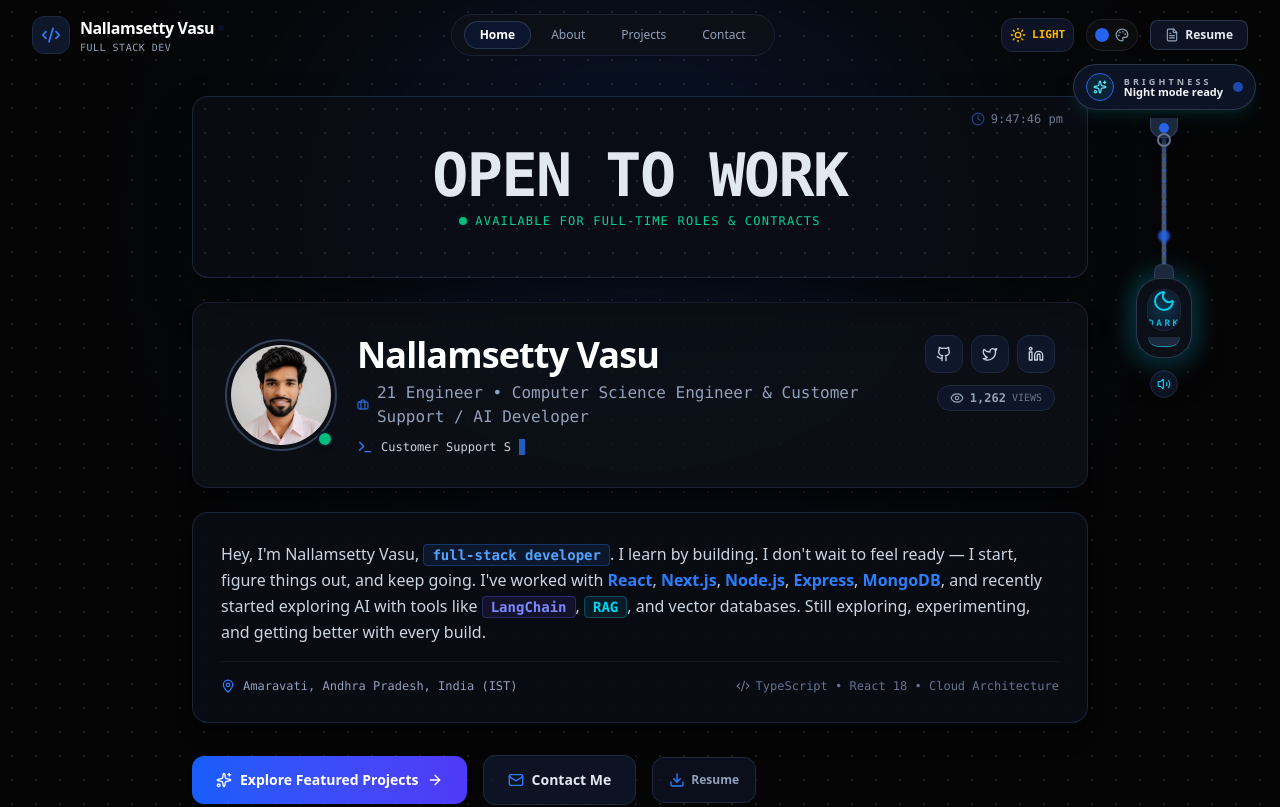
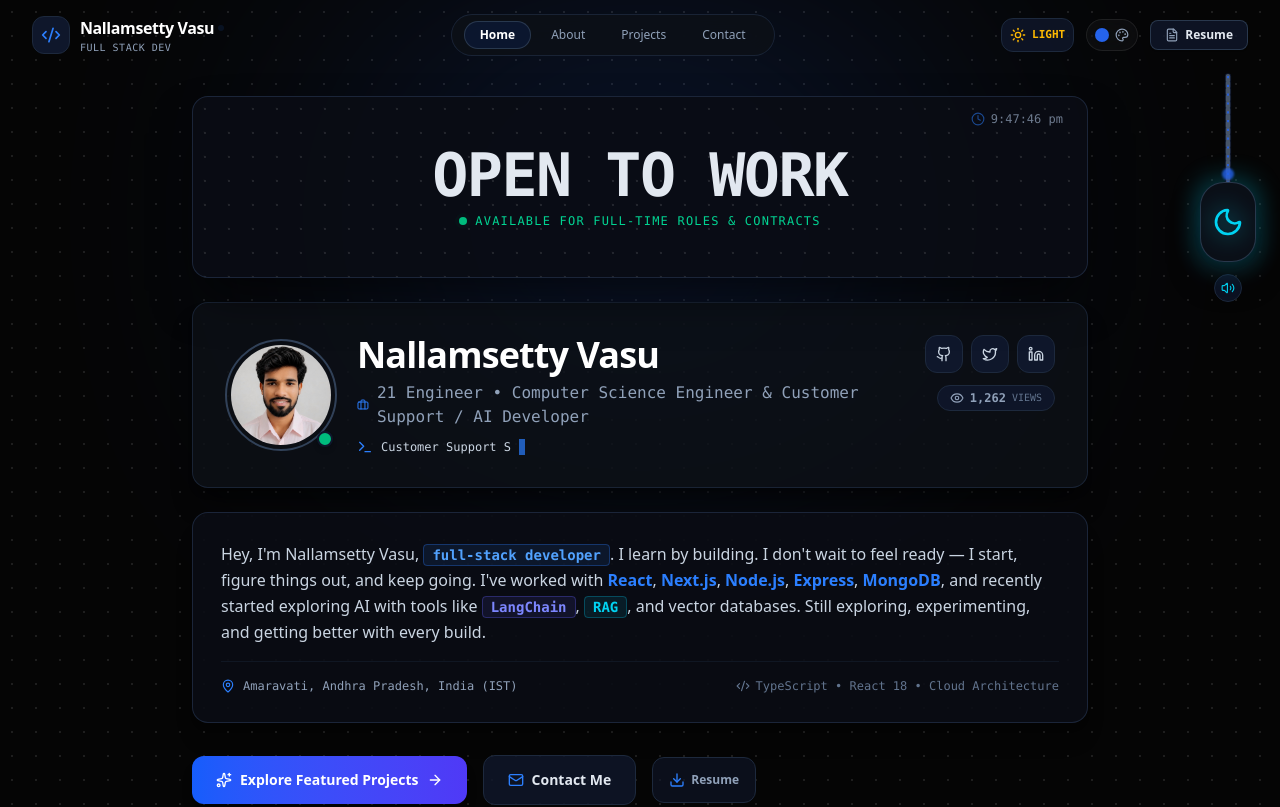
Before and after one commit to vasu-royal-2006/portfolio, a React (Vite) app: page / in a window 1280 px wide. Shown: the top 807 px of the page. Built offline with nearby package versions, Linux system fonts and the light colour scheme.

Commit message:
feat: refactor SuspendedMouseToggle component for improved functionality and styling

```diff
--- a/src/components/SuspendedMouseToggle.tsx
+++ b/src/components/SuspendedMouseToggle.tsx
@@ -1,6 +1,6 @@
 import React, { useState, useEffect } from 'react';
 import { motion, useMotionValue, useSpring, useTransform, useAnimation } from 'motion/react';
-import { Sun, Moon, Sparkles, Volume2, VolumeX } from 'lucide-react';
+import { Sun, Moon, Volume2, VolumeX } from 'lucide-react';
 import { AccentThemeConfig } from '../types';
 
 interface SuspendedMouseToggleProps {
@@ -18,33 +18,43 @@ export const SuspendedMouseToggle: React.FC<SuspendedMouseToggleProps> = ({
   const [isHovered, setIsHovered] = useState(false);
   const [isPulling, setIsPulling] = useState(false);
   const [isSwinging, setIsSwinging] = useState(false);
+  const [topOffset, setTopOffset] = useState<number | null>(56);
 
-  // Motion values for physical rope pull & pendulum rotation
+  // Motion values
   const dragY = useMotionValue(0);
   const ropeSpringY = useSpring(dragY, { stiffness: 350, damping: 18 });
   const swingAngle = useMotionValue(0);
   const springAngle = useSpring(swingAngle, { stiffness: 120, damping: 8 });
-  const controls = useAnimation();
 
-  // Dynamic rope length based on pull
-  const ropeLength = useTransform(ropeSpringY, (y) => 130 + y);
+  // Rope length based on drag
+  const ropeLength = useTransform(ropeSpringY, (y) => 110 + y);
 
-  // Ambient pendulum sway effect when idle
+  // Ambient sway
   useEffect(() => {
-    let timeout: NodeJS.Timeout;
-    const triggerAmbientSway = () => {
+    let t: NodeJS.Timeout;
+    const sway = () => {
       if (!isPulling) {
         swingAngle.set(Math.random() > 0.5 ? 4 : -4);
         setTimeout(() => swingAngle.set(0), 1200);
       }
-      timeout = setTimeout(triggerAmbientSway, 6000);
+      t = setTimeout(sway, 6000);
     };
-
-    timeout = setTimeout(triggerAmbientSway, 3000);
-    return () => clearTimeout(timeout);
+    t = setTimeout(sway, 2000);
+    return () => clearTimeout(t);
   }, [isPulling, swingAngle]);
 
-  // Audio feedback on pull
+  // Compute header height to align rope under navbar
+  useEffect(() => {
+    const compute = () => {
+      const header = document.querySelector('header');
+      const h = header ? Math.round(header.getBoundingClientRect().height) : 56;
+      setTopOffset(h + 6);
+    };
+    compute();
+    window.addEventListener('resize', compute);
+    return () => window.removeEventListener('resize', compute);
+  }, []);
+
   const playClickSound = () => {
     if (!soundEnabled) return;
     try {
@@ -54,18 +64,14 @@ export const SuspendedMouseToggle: React.FC<SuspendedMouseToggleProps> = ({
       if (!AudioCtx) return;
       const ctx = new AudioCtx();
 
-      // Pull tension click
       const osc = ctx.createOscillator();
       const gain = ctx.createGain();
 
       osc.type = 'triangle';
       osc.frequency.setValueAtTime(isDarkMode ? 520 : 880, ctx.currentTime);
-      osc.frequency.exponentialRampToValueAtTime(
-        isDarkMode ? 960 : 440,
-        ctx.currentTime + 0.12
-      );
+      osc.frequency.exponentialRampToValueAtTime(isDarkMode ? 960 : 440, ctx.currentTime + 0.12);
 
-      gain.gain.setValueAtTime(0.15, ctx.currentTime);
+      gain.gain.setValueAtTime(0.12, ctx.currentTime);
       gain.gain.exponentialRampToValueAtTime(0.001, ctx.currentTime + 0.12);
 
       osc.connect(gain);
@@ -74,14 +80,13 @@ export const SuspendedMouseToggle: React.FC<SuspendedMouseToggleProps> = ({
       osc.start();
       osc.stop(ctx.currentTime + 0.13);
     } catch {
-      // Ignore audio policy blocks
+      // ignore
     }
   };
 
   const handleToggle = () => {
     playClickSound();
     onToggleTheme();
-    // Trigger pendulum recoil swing
     setIsSwinging(true);
     swingAngle.set(12);
     setTimeout(() => {
@@ -97,236 +102,57 @@ export const SuspendedMouseToggle: React.FC<SuspendedMouseToggleProps> = ({
   };
 
   return (
-    <div className="fixed top-16 right-3 sm:right-6 z-[60] flex flex-col items-center pointer-events-auto" style={{pointerEvents: 'auto'}}>
-      <motion.div
-        initial={{ opacity: 0, y: -8, scale: 0.96 }}
-        animate={{ opacity: 1, y: 0, scale: 1 }}
-        className={`mb-2 px-3 py-2 rounded-full border backdrop-blur-xl shadow-lg flex items-center gap-2.5 ${
-          isDarkMode
-            ? 'bg-slate-900/85 text-slate-100 border-slate-700/80 shadow-cyan-500/10'
-            : 'bg-white/90 text-slate-700 border-slate-300 shadow-amber-500/20'
-        }`}
-      >
-        <div
-          className={`flex h-7 w-7 items-center justify-center rounded-full border ${
-            isDarkMode ? 'border-cyan-400/50 bg-cyan-500/10' : 'border-amber-400/50 bg-amber-500/10'
-          }`}
-          style={{ borderColor: accentTheme.hex }}
-        >
-          <Sparkles className={`w-3.5 h-3.5 ${isDarkMode ? 'text-cyan-300' : 'text-amber-600'}`} />
-        </div>
-        <div className="flex flex-col leading-none">
-          <span className="text-[9px] uppercase tracking-[0.35em] font-semibold opacity-70">
-            Brightness
-          </span>
-          <span className="text-[11px] font-semibold">
-            {isDarkMode ? 'Night mode ready' : 'Day mode ready'}
-          </span>
-        </div>
-        <div
-          className="h-2.5 w-2.5 rounded-full animate-pulse"
-          style={{ backgroundColor: accentTheme.hex }}
-        />
-      </motion.div>
-
-      {/* Ceiling Rope Mount Fixture */}
-      <div
-        className={`w-7 h-5 rounded-b-xl border-x border-b ${
-          isDarkMode
-            ? 'bg-slate-800 border-slate-700 shadow-slate-950/80'
-            : 'bg-slate-300 border-slate-400 shadow-slate-400/40'
-        } shadow-lg relative z-20 flex items-center justify-center`}
-      >
-        <div
-          className="w-2.5 h-2.5 rounded-full transition-colors duration-300"
-          style={{ backgroundColor: accentTheme.hex }}
-        />
-        <div className="absolute -bottom-2.5 w-3.5 h-3.5 rounded-full border-2 border-slate-500 bg-transparent" />
-      </div>
-
-      {/* Rope Suspension Group with Pendulum Motion */}
-      <motion.div
-        style={{ rotate: springAngle }}
-        className="flex flex-col items-center origin-top relative z-10"
-      >
-        {/* Braided Rope String */}
-        <motion.div
-          className="relative transition-colors duration-300 flex flex-col items-center"
-          style={{ height: ropeLength }}
-        >
-          <svg
-            className="w-2.5 h-full overflow-visible"
-            preserveAspectRatio="none"
-            viewBox="0 0 8 100"
-          >
-            <path
-              d="M4,0 L4,100"
-              stroke={isDarkMode ? '#0f172a' : '#cbd5e1'}
-              strokeWidth="5"
-              strokeLinecap="round"
-            />
-            <path
-              d="M4,0 L4,100"
-              stroke={isDarkMode ? '#475569' : '#94a3b8'}
-              strokeWidth="3.5"
-              strokeDasharray="4 2"
-              strokeLinecap="round"
-            />
-            <path
-              d="M4,0 L4,100"
-              stroke={accentTheme.hex}
-              strokeWidth="1.5"
-              strokeDasharray="2 6"
-              strokeOpacity={isDarkMode ? '0.9' : '0.7'}
-            />
+    <div
+      className="fixed right-6 z-[60] flex flex-col items-center pointer-events-auto"
+      style={{ top: topOffset ? `${topOffset}px` : undefined, transition: 'top 180ms ease' }}
+    >
+      <motion.div style={{ rotate: springAngle }} className="flex flex-col items-center origin-top relative z-10">
+        {/* Rope */}
+        <motion.div className="relative flex flex-col items-center" style={{ height: ropeLength }}>
+          <svg className="w-2.5 h-full overflow-visible" preserveAspectRatio="none" viewBox="0 0 8 100">
+            <path d="M4,0 L4,100" stroke={isDarkMode ? '#0f172a' : '#cbd5e1'} strokeWidth="5" strokeLinecap="round" />
+            <path d="M4,0 L4,100" stroke={isDarkMode ? '#475569' : '#94a3b8'} strokeWidth="3.5" strokeDasharray="4 2" strokeLinecap="round" />
+            <path d="M4,0 L4,100" stroke={accentTheme.hex} strokeWidth="1.5" strokeDasharray="2 6" strokeOpacity={isDarkMode ? '0.9' : '0.7'} />
           </svg>
 
-          <motion.div
-            animate={{ y: [0, 110, 0] }}
-            transition={{ duration: 4, repeat: Infinity, ease: 'easeInOut' }}
-            className="w-3 h-3 absolute rounded-full blur-[1px] opacity-80"
-            style={{ backgroundColor: accentTheme.hex }}
-          />
+          <motion.div animate={{ y: [0, 110, 0] }} transition={{ duration: 4, repeat: Infinity, ease: 'easeInOut' }} className="w-3 h-3 absolute rounded-full blur-[1px] opacity-80" style={{ backgroundColor: accentTheme.hex }} />
         </motion.div>
 
+        {/* Knob (icons-only) */}
         <motion.div
           drag="y"
-          dragConstraints={{ top: 0, bottom: 55 }}
+          dragConstraints={{ top: 0, bottom: 60 }}
           dragElastic={0.35}
           dragSnapToOrigin
           onDragStart={() => setIsPulling(true)}
           onDragEnd={(_, info) => {
             setIsPulling(false);
-            if (info.offset.y > 25) {
-              handleToggle();
-            }
+            if (info.offset.y > 25) handleToggle();
           }}
           style={{ y: ropeSpringY }}
           onHoverStart={() => setIsHovered(true)}
           onHoverEnd={() => setIsHovered(false)}
-          whileHover={{ scale: 1.05 }}
-          whileTap={{ scale: 0.95 }}
+          whileHover={{ scale: 1.06 }}
+          whileTap={{ scale: 0.96 }}
           className="relative group cursor-grab active:cursor-grabbing select-none -mt-1"
         >
-          <div
-            className={`w-5 h-3.5 mx-auto rounded-t-lg border-t border-x ${
-              isDarkMode
-                ? 'bg-slate-800 border-slate-700'
-                : 'bg-slate-200 border-slate-400'
-            }`}
-          />
-
-          <div
-            className={`relative w-14 h-20 rounded-[1.5rem] p-2.5 transition-all duration-300 shadow-[0_18px_45px_-12px_rgba(15,23,42,0.45)] flex flex-col items-center justify-between border ${
-              isDarkMode
-                ? 'bg-[#0b0f17] border-slate-700/80 group-hover:border-cyan-400/80'
-                : 'bg-white border-slate-300 group-hover:border-amber-400'
-            }`}
-          >
-            <div
-              className={`w-full flex-1 rounded-[1.15rem] flex flex-col items-center justify-center transition-all duration-300 relative overflow-hidden border ${
-                isDarkMode
-                  ? 'bg-slate-900/90 border-slate-800 text-cyan-300'
-                  : 'bg-amber-50/90 border-amber-200 text-amber-600'
-              }`}
-            >
-              <motion.div
-                animate={isSwinging ? { rotate: [0, 360] } : {}}
-                transition={{ duration: 0.6 }}
-              >
-                {isDarkMode ? (
-                  <Moon className="w-6 h-6 text-cyan-400 drop-shadow-[0_0_10px_rgba(6,182,212,0.8)]" />
-                ) : (
-                  <Sun className="w-6 h-6 text-amber-500 drop-shadow-[0_0_10px_rgba(245,158,11,0.8)]" />
-                )}
-              </motion.div>
-
-              <span
-                className={`text-[9px] font-mono font-bold tracking-[0.3em] uppercase mt-1 ${
-                  isDarkMode ? 'text-cyan-400/90' : 'text-amber-600/90'
-                }`}
-              >
-                {isDarkMode ? 'DARK' : 'LIGHT'}
-              </span>
-
-              <div
-                className={`absolute inset-0 rounded-[1.15rem] opacity-20 pointer-events-none transition-opacity ${
-                  isHovered || isPulling ? 'opacity-45' : 'opacity-20'
-                }`}
-                style={{
-                  background: isDarkMode
-                    ? 'radial-gradient(circle, rgba(6,182,212,0.6) 0%, transparent 70%)'
-                    : 'radial-gradient(circle, rgba(245,158,11,0.6) 0%, transparent 70%)',
-                }}
-              />
+          <div className={`relative w-14 h-20 rounded-[1.5rem] p-2.5 transition-all duration-300 shadow-[0_18px_45px_-12px_rgba(15,23,42,0.45)] flex items-center justify-center border ${
+            isDarkMode ? 'bg-[#0b0f17] border-slate-700/80' : 'bg-white border-slate-300'
+          }`}>
+            <div className={`flex items-center justify-center w-full h-full rounded-[1.15rem] ${isDarkMode ? 'text-cyan-300' : 'text-amber-600'}`}>
+              {isDarkMode ? (
+                <Moon className="w-8 h-8 text-cyan-400 drop-shadow-[0_0_12px_rgba(6,182,212,0.85)]" />
+              ) : (
+                <Sun className="w-8 h-8 text-amber-500 drop-shadow-[0_0_12px_rgba(245,158,11,0.85)]" />
+              )}
             </div>
 
-            <div
-              className={`w-8 h-2.5 rounded-b-full border-b mt-1.5 transition-colors ${
-                isDarkMode
-                  ? 'bg-slate-800 border-cyan-400/60'
-                  : 'bg-amber-100 border-amber-400'
-              }`}
-            />
-
-            <div
-              className={`absolute -inset-1.5 rounded-[1.5rem] blur-md -z-10 transition-opacity duration-300 ${
-                isHovered || isPulling ? 'opacity-90 scale-105' : 'opacity-30'
-              }`}
-              style={{
-                backgroundColor: isDarkMode ? '#06b6d4' : '#f59e0b',
-              }}
-            />
+            <div className={`absolute -inset-1.5 rounded-[1.5rem] blur-md -z-10 transition-opacity duration-300 ${isHovered || isPulling ? 'opacity-90 scale-105' : 'opacity-30'}`} style={{ backgroundColor: isDarkMode ? '#06b6d4' : '#f59e0b' }} />
           </div>
-
-          <motion.div
-            initial={{ opacity: 0, x: 12, scale: 0.95 }}
-            animate={{
-              opacity: isHovered || isPulling ? 1 : 0,
-              x: isHovered || isPulling ? 0 : 12,
-              scale: isHovered || isPulling ? 1 : 0.95,
-            }}
-            transition={{ duration: 0.2 }}
-            className={`absolute right-20 top-1/2 -translate-y-1/2 whitespace-nowrap px-3.5 py-2 rounded-2xl text-xs font-mono shadow-2xl border pointer-events-none flex items-center gap-2.5 ${
-              isDarkMode
-                ? 'bg-slate-900/95 text-slate-100 border-slate-700/90 shadow-black/80'
-                : 'bg-white/95 text-slate-800 border-slate-300 shadow-slate-400/40'
-            }`}
-          >
-            <Sparkles
-              className={`w-4 h-4 ${isDarkMode ? 'text-cyan-400' : 'text-amber-500'}`}
-            />
-            <div className="flex flex-col">
-              <span className="font-semibold text-xs">
-                {isPulling ? 'Release cord to switch!' : 'Pull rope down to toggle'}
-              </span>
-              <span className="text-[10px] text-slate-400 font-normal">
-                {isDarkMode ? 'Current: Dark Mode' : 'Current: Light Mode'}
-              </span>
-            </div>
-            <span
-              className={`text-[10px] px-2 py-0.5 rounded-lg font-bold border uppercase tracking-wider ${
-                isDarkMode
-                  ? 'bg-cyan-500/20 text-cyan-300 border-cyan-500/40'
-                  : 'bg-amber-500/20 text-amber-700 border-amber-500/40'
-              }`}
-            >
-              {isDarkMode ? 'LIGHT' : 'DARK'}
-            </span>
-          </motion.div>
         </motion.div>
       </motion.div>
 
-      <motion.button
-        onClick={() => setSoundEnabled(!soundEnabled)}
-        whileTap={{ scale: 0.9 }}
-        className={`mt-3 p-1.5 rounded-full text-xs transition-all cursor-pointer border ${
-          isDarkMode
-            ? 'bg-slate-900/80 text-slate-400 hover:text-white border-slate-800 hover:border-slate-700'
-            : 'bg-slate-100 text-slate-600 hover:text-slate-900 border-slate-300 hover:border-slate-400 shadow-sm'
-        }`}
-        title={soundEnabled ? 'Mute click sound' : 'Enable click sound'}
-      >
+      <motion.button onClick={() => setSoundEnabled(!soundEnabled)} whileTap={{ scale: 0.9 }} className={`mt-3 p-1.5 rounded-full text-xs transition-all cursor-pointer border ${isDarkMode ? 'bg-slate-900/80 text-slate-400 hover:text-white border-slate-800 hover:border-slate-700' : 'bg-slate-100 text-slate-600 hover:text-slate-900 border-slate-300 hover:border-slate-400 shadow-sm'}`} title={soundEnabled ? 'Mute click sound' : 'Enable click sound'}>
         {soundEnabled ? (
           <Volume2 className={`w-3.5 h-3.5 ${isDarkMode ? 'text-cyan-400' : 'text-amber-600'}`} />
         ) : (
```
